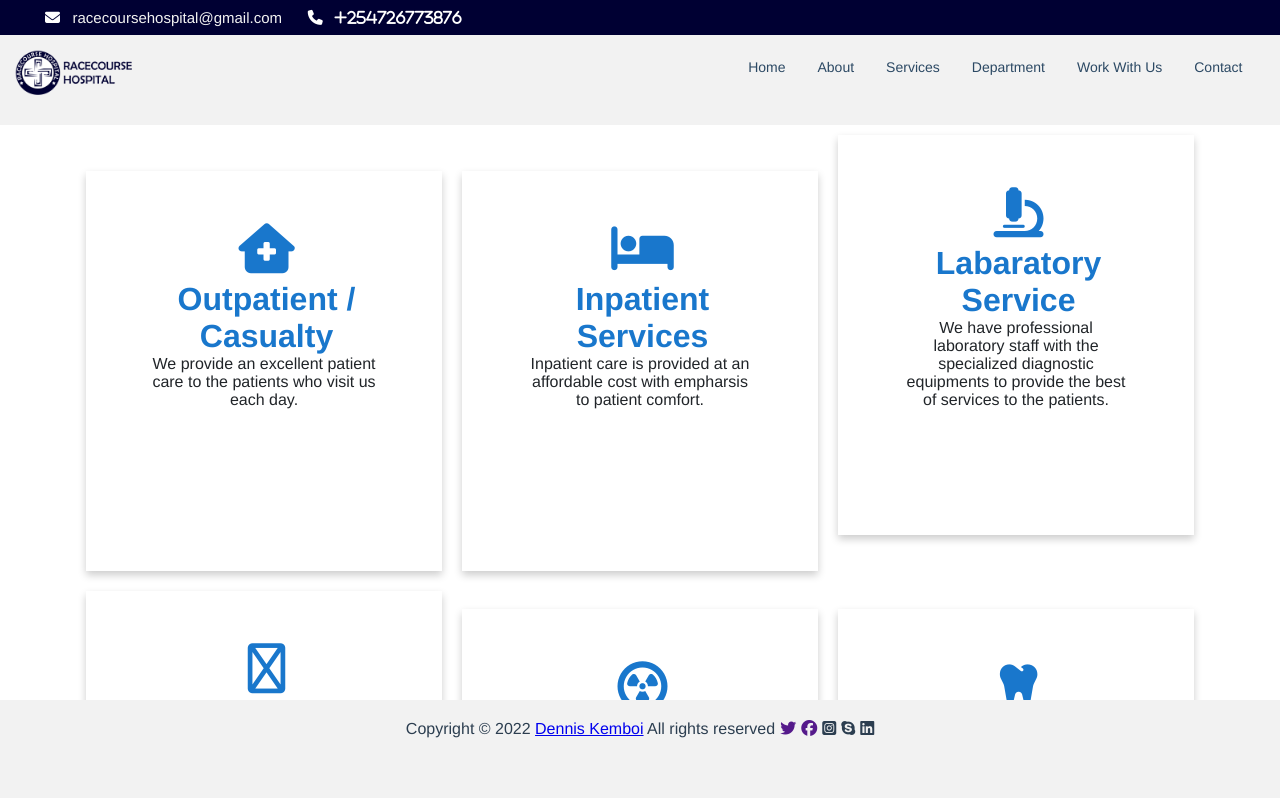
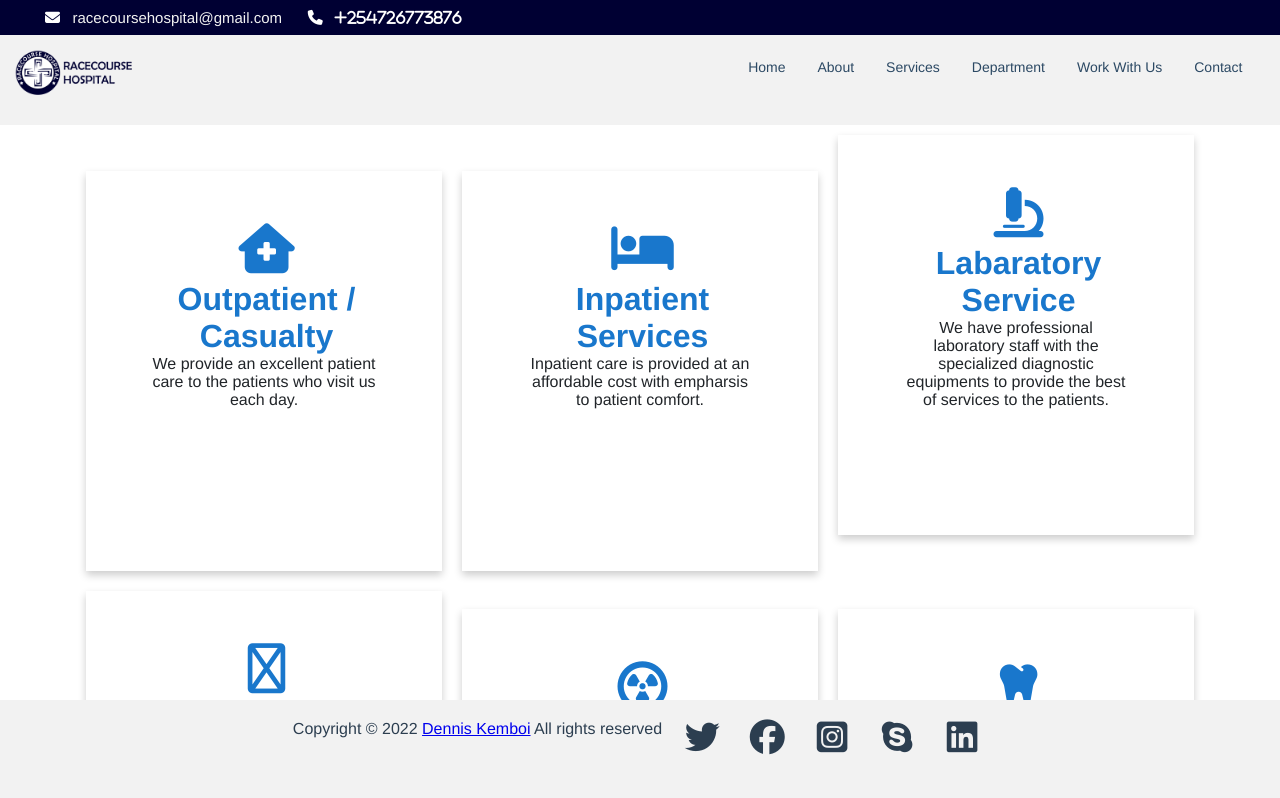
Before and after one commit to Developer-Dennis/hospiweb, a Vue app: page / in a window 1280 px wide. Shown: the top 798 px of the page. Built offline with nearby package versions, Linux system fonts and the light colour scheme; some icons are missing.

Commit message:
created page footer

```diff
--- a/src/views/footer.vue
+++ b/src/views/footer.vue
@@ -21,8 +21,8 @@
   </div>
   <div class="footermain">
       <p>Copyright © 2022 <a href="#">Dennis Kemboi</a> All rights reserved</p>
-      <a href=""><i class="fa-brands fa-twitter"></i></a>
-      <a href=""><i class="fa-brands fa-facebook"></i></a>
+      <i class="fa-brands fa-twitter"></i>
+     <i class="fa-brands fa-facebook"></i>
       <i class="fa-brands fa-square-instagram"></i>
       <i class="fa-brands fa-skype"></i>
       <i class="fa-brands fa-linkedin"></i>
@@ -63,5 +63,12 @@ export default {
         padding-top: 20px;
         display: flex;
         justify-content: center;
+        padding-right: 10px;
+    }
+    .footermain i{
+        padding-left: 10px;
+        font-size: 35px;
+        float: left;
+        width: 50px;
     }
 </style>
```
